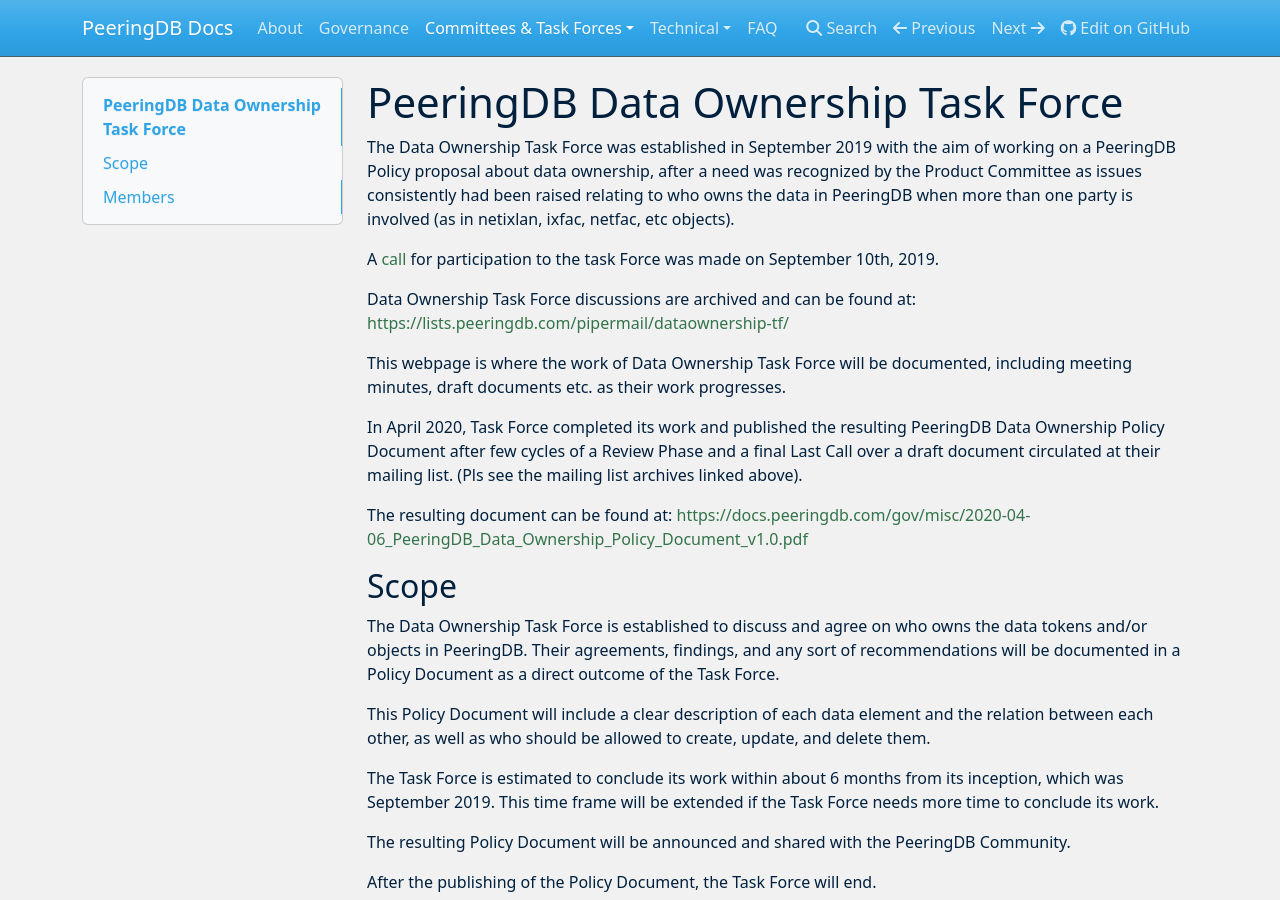
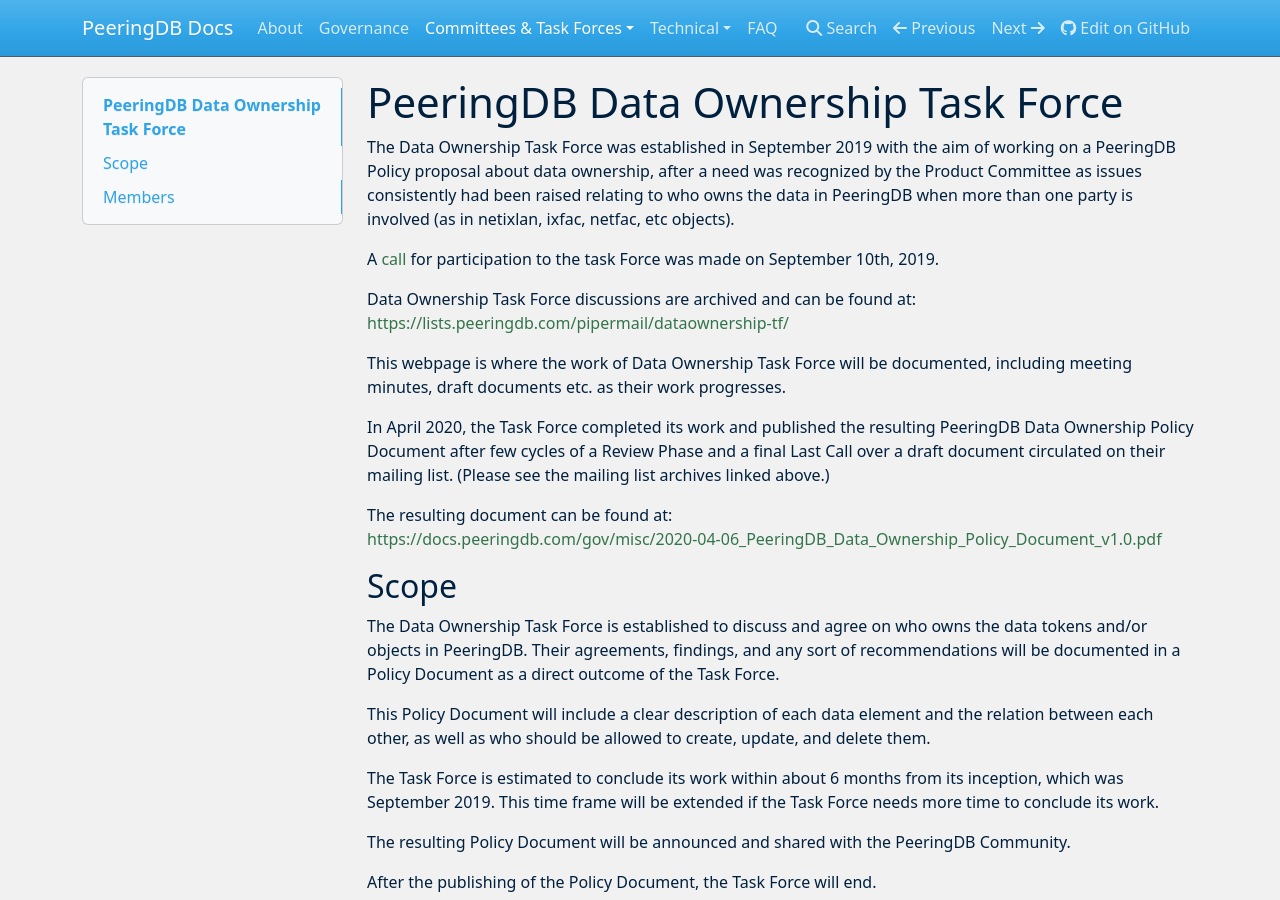
Before and after one commit to peeringdb/docs, an MkDocs documentation site: the page built from docs/taskforce/dataownership/index.md, in a window 1280 px wide and 900 px high. Built offline with MkDocs 1.6.1, drawn with Linux system fonts in a browser that asks for light colours; nearby versions of some CDN libraries.

Commit message:
Update Data Ownership Task Force webpage.

```diff
--- a/docs/taskforce/dataownership/index.md
+++ b/docs/taskforce/dataownership/index.md
@@ -8,9 +8,10 @@
 
 This webpage is where the work of Data Ownership Task Force will be documented, including meeting minutes, draft documents etc. as their work progresses.
 
-In April 2020, Task Force completed its work and published the resulting PeeringDB Data Ownership Policy Document after few cycles of a Review Phase and a final Last Call over a draft document circulated at their mailing list. (Pls see the mailing list archives linked above).
+In April 2020, the Task Force completed its work and published the resulting PeeringDB Data Ownership Policy Document after few cycles of a Review Phase and a final Last Call over a draft document circulated on their mailing list. (Please see the mailing list archives linked above.)
 
-The resulting document can be found at: <https://docs.peeringdb.com/gov/misc/2020-04-06_PeeringDB_Data_Ownership_Policy_Document_v1.0.pdf>
+The resulting document can be found at:
+<https://docs.peeringdb.com/gov/misc/2020-04-06_PeeringDB_Data_Ownership_Policy_Document_v1.0.pdf>
 
 
 ## Scope
```
